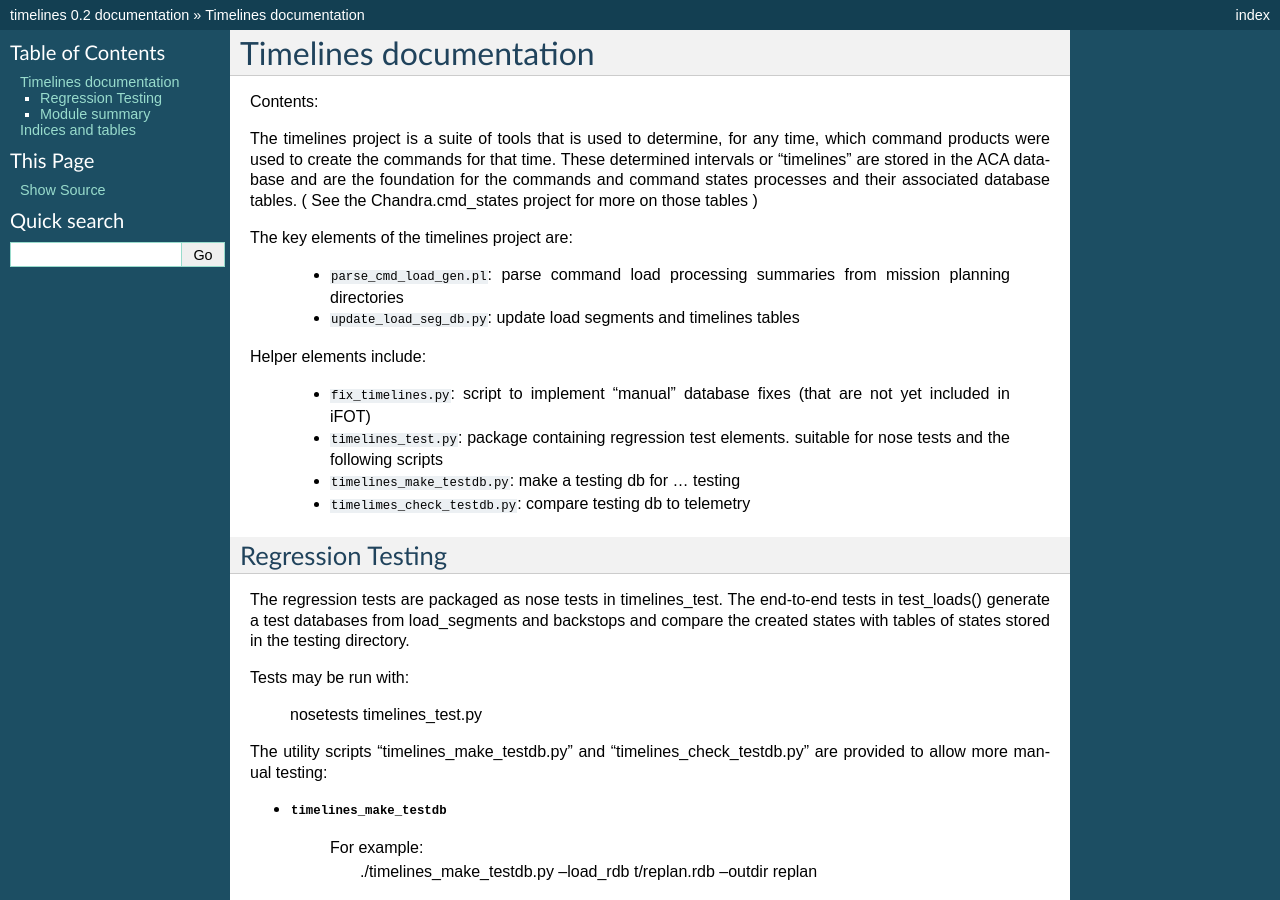
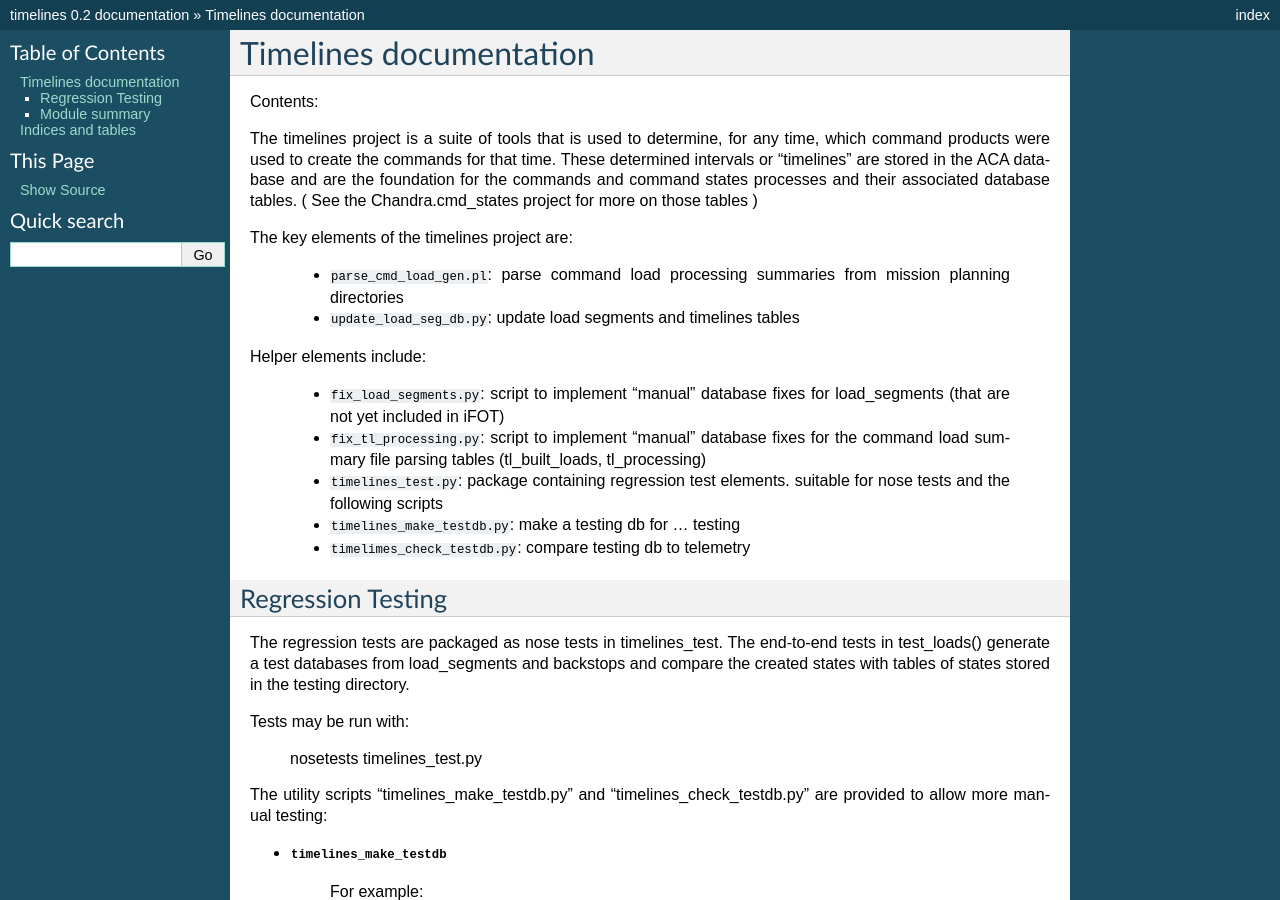
Before and after one commit to sot/timelines, a Sphinx documentation site: the page built from doc/index.rst, in a window 1280 px wide and 900 px high. Built offline with Sphinx 7.4.7, drawn with Linux system fonts in a browser that asks for light colours.

Commit message:
Updated to use new fix_load_segments.py and fix_tl_processing.py

```diff
--- a/doc/index.rst
+++ b/doc/index.rst
@@ -27,8 +27,11 @@ The key elements of the timelines project are:
 
 Helper elements include:
 
-  - ``fix_timelines.py``: script to implement "manual" database fixes (that are
-    not yet included in iFOT)
+  - ``fix_load_segments.py``: script to implement "manual" database
+    fixes for load_segments (that are not yet included in iFOT)
+  - ``fix_tl_processing.py``: script to implement "manual" database
+    fixes for the command load summary file parsing tables
+    (tl_built_loads, tl_processing)
   - ``timelines_test.py``: package containing regression test
     elements.  suitable for nose tests and the following scripts
   - ``timelines_make_testdb.py``: make a testing db for ... testing
```
